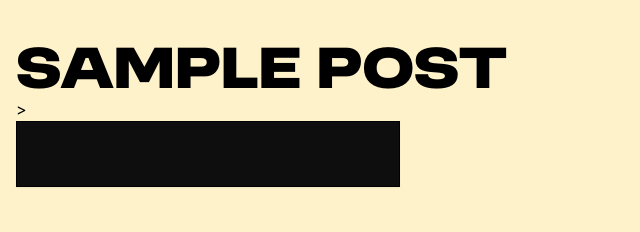
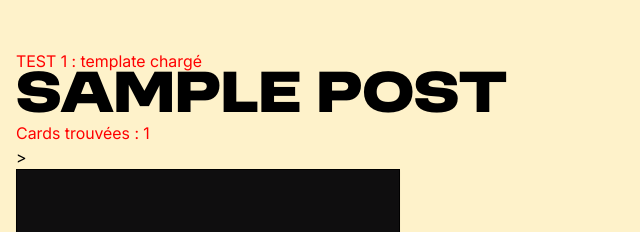
Before and after one commit to artlen2/PM4-EFC-Radio, a WordPress theme: template page-programmation.php in a window 1280 px wide. Shown: the part 894-1126 px from the top of the page, without its empty margins (0-640 px from the left). Run offline with PHP 8.4 and a stand-in for WordPress, Linux system fonts and the light colour scheme; the site name, menu and one post (Sample post) are stand-ins, and other content is empty; style sheets or scripts are compiled from the project's sources.

Commit message:
page prog

```diff
--- a/page-programmation.php
+++ b/page-programmation.php
@@ -1,24 +1,28 @@
 
 <?php
 get_header(); ?>
+<p style="color:red">TEST 1 : template chargé</p>
 
 <main class="programmation">
 <h1><?php the_title(); ?></h1>
 <div class= "grille-cards">
     <?php
     $q = new WP_Query([
-        'post_type' => 'programmation',
+        'post_type' => 'programme',
         'posts_per_page' => -1,
         'orderby' => 'meta_value',
         'meta_key' => 'date',
         'order' => 'ASC'
     ]);
+    echo '<p style="color:red">Cards trouvées : ' . $q->found_posts . '</p>';
 
     while ($q->have_posts()) : $q->the_post();
         get_template_part('templates/template-programmation');
         endwhile;
         wp_reset_postdata();
     ?>
+
+
 </div>
 </main>
 
```
